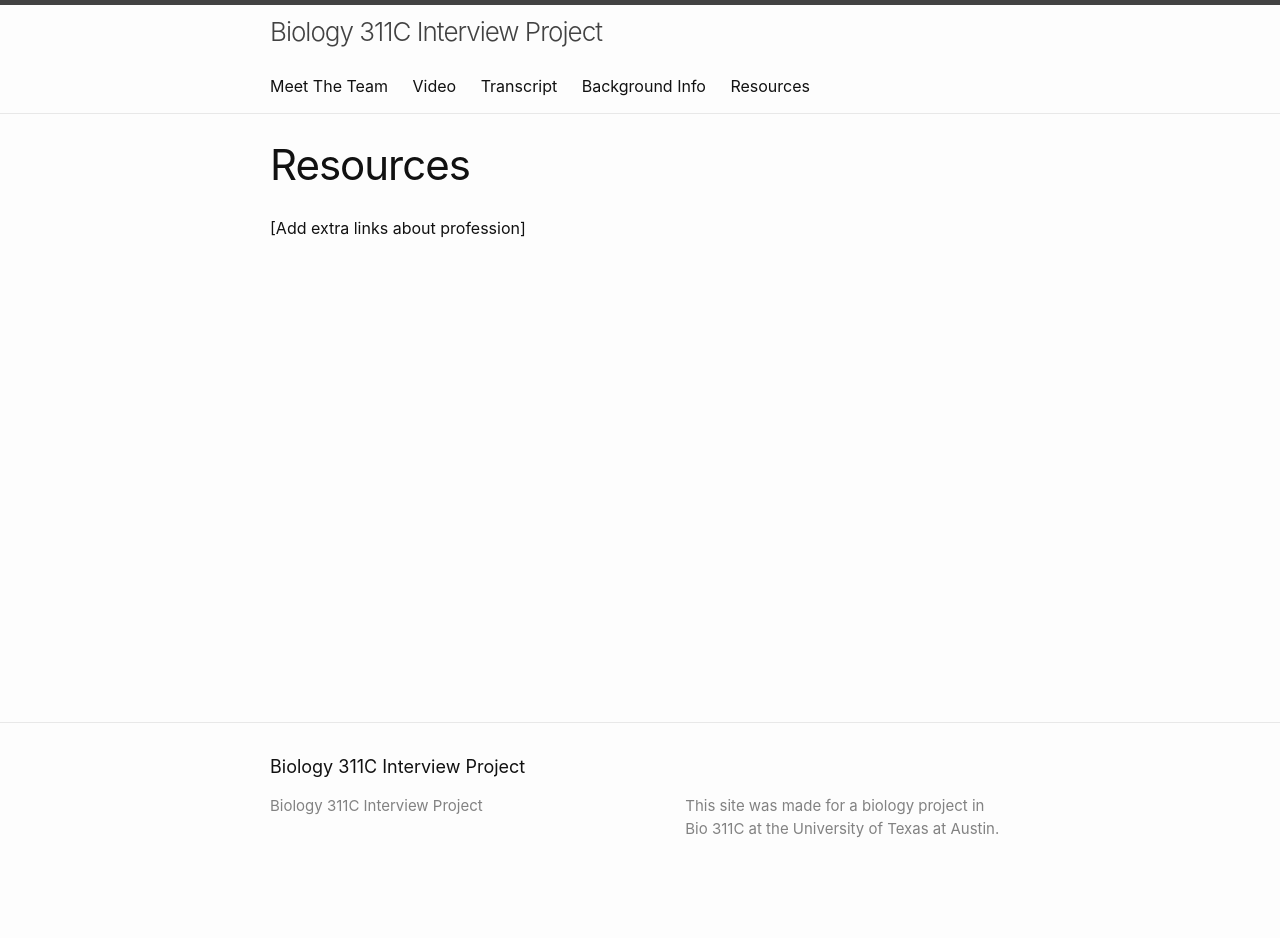
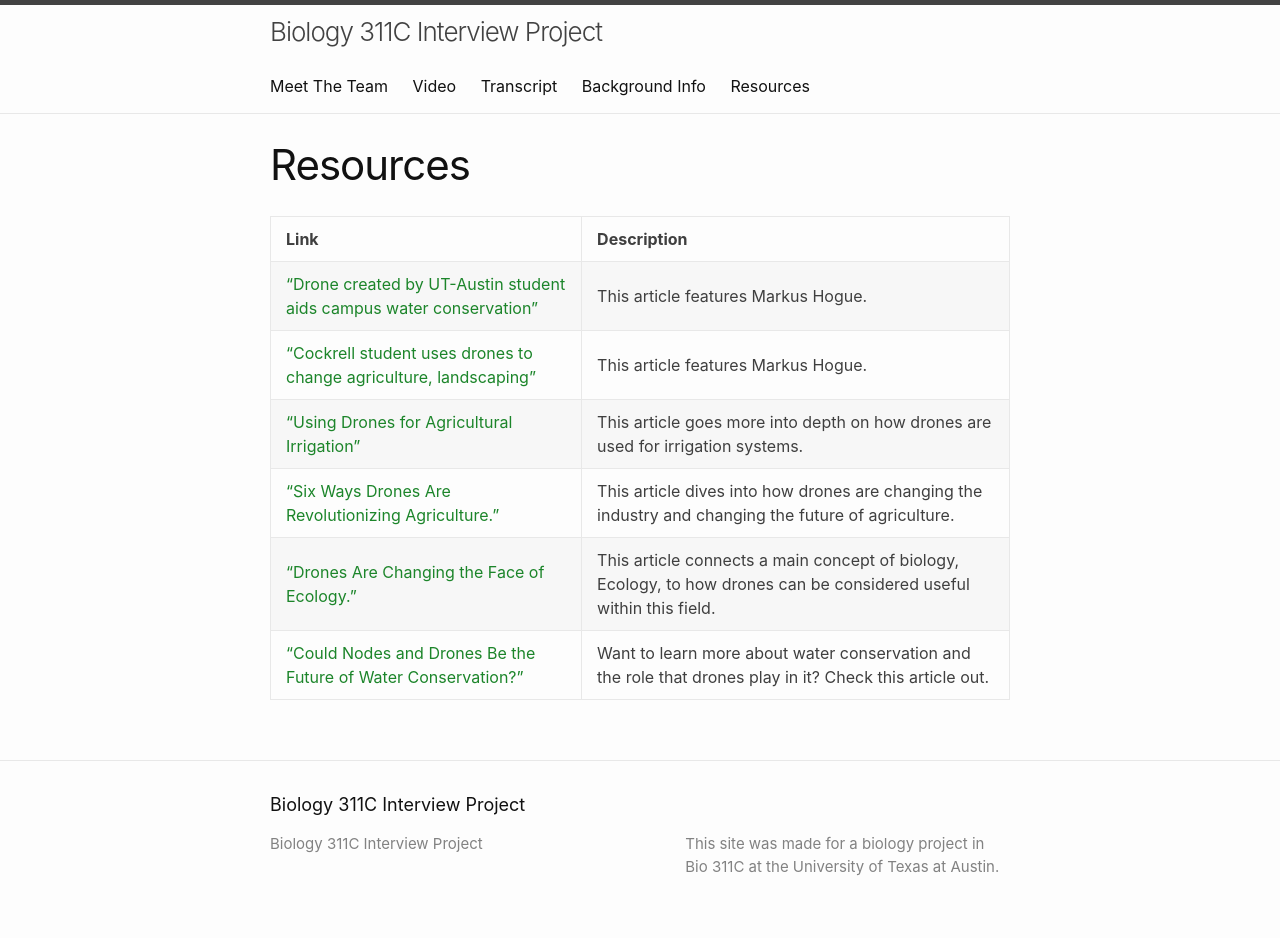
Before and after one commit to haanaj/biowebsite, a Jekyll site: the page built from resources.md, in a window 1280 px wide. Built offline with Jekyll 4.4.1, drawn with Linux system fonts in a browser that asks for light colours; before the commit the page ends 900 px from its top, so only the background shows below that.

Commit message:
Adding links and descriptions to resources.md

```diff
--- a/resources.md
+++ b/resources.md
@@ -5,4 +5,10 @@ permalink: /resources/
 weight: 5
 ---
 
-[Add extra links about profession]
+|**Link**|**Description**|
+|["Drone created by UT-Austin student aids campus water conservation"](http://www.dailytexanonline.com/2018/10/30/drone-created-by-ut-austin-student-aids-campus-water-conservation)|This article features Markus Hogue.|
+|["Cockrell student uses drones to change agriculture, landscaping"](https://www.dailytexanonline.com/2019/03/06/cockrell-student-uses-drones-to-change-agriculture-landscaping)|This article features Markus Hogue.|
+|["Using Drones for Agricultural Irrigation"](http://blog.valleyirrigation.com/valley-irrigation/us/mediaroom/growing-the-conversation-blog/blog-home/using-drones-for-agricultural-irrigation)|This article goes more into depth on how drones are used for irrigation systems.|
+|["Six Ways Drones Are Revolutionizing Agriculture."](https://www.technologyreview.com/s/601935/six-ways-drones-are-revolutionizing-agriculture/)|This article dives into how drones are changing the industry and changing the future of agriculture.|
+|["Drones Are Changing the Face of Ecology."](https://www.the-scientist.com/notebook/drones-are-changing-the-face-of-ecology-64527)|This article connects a main concept of biology, Ecology, to how drones can be considered useful within this field.|
+|["Could Nodes and Drones Be the Future of Water Conservation?"](https://psmag.com/environment/technology-is-the-key-to-water-conservation)|Want to learn more about water conservation and the role that drones play in it? Check this article out.|
```
Also changed, not shown: index.md (+1 -1 lines), team.md (+1 -1 lines), 1 other file.
